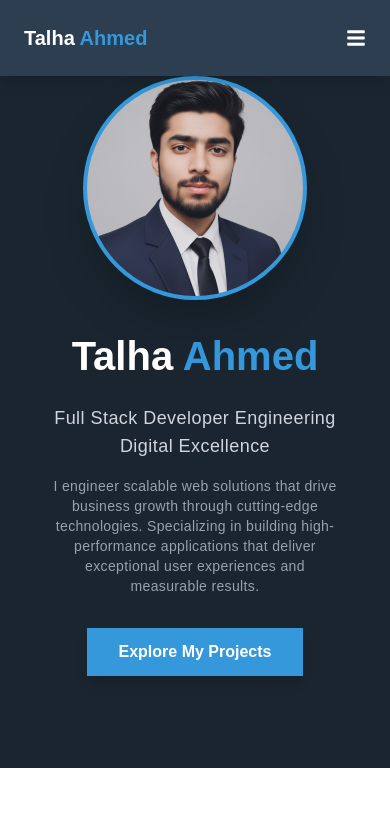
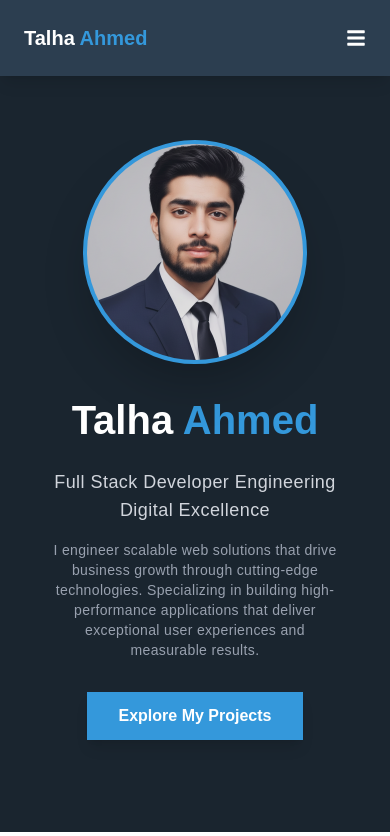
Before and after one commit to TalhaCh-Coder/talha-insights, a Next.js app: page / in a window 390 px wide. Shown: the top 836 px of the page. Built offline with nearby package versions, Linux system fonts and the light colour scheme.

Commit message:
Hero section is updated

```diff
--- a/src/components/home/HomeHero.jsx
+++ b/src/components/home/HomeHero.jsx
@@ -18,7 +18,7 @@ function HomeHero() {
    return (
       <section
          id="home"
-         className=" lg:min-h-screen bg-[#1A252F] w-full flex justify-center items-center pt-19 pb-15 md:pt-30  md:pb-15 "
+         className=" lg:min-h-screen bg-[#1A252F] w-full flex justify-center items-center pt-35 pb-15 md:pt-30  md:pb-15 "
       >
          <div className="grid grid-cols-1 lg:grid-cols-2 gap-x-10  overflow-hidden w-[90%]">
             {/* LEFT COLUMN */}
```
